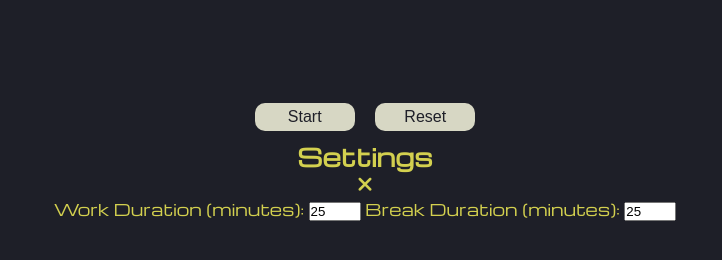
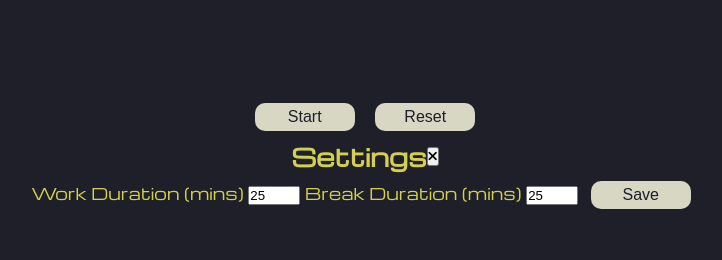
Before and after one commit to DeepsDali/Pomodoro-Timer, a plain HTML site: page index.html in a window 1280 px wide. Shown: the part 378-638 px from the top of the page, without its empty margins (275-997 px from the left). Drawn offline with nearby package versions, Linux system fonts and the light colour scheme.

Commit message:
Add save settings button
Relates #2

```diff
--- a/index.html
+++ b/index.html
@@ -41,15 +41,22 @@
       </section>
     </main>
     <div id="modal" class="modal">
-      <div>
+      <div class="modal-content column">
+        <div class="row">
           <h2>Settings</h2>
-        <button id="setting" class="nav-button">
+          <button id="close">
             <i class="fas fa-close"></i>
           </button>
         </div>
-      <label for="workDurationInput">Work Duration (minutes):</label>
-      <input type="number" id="workDurationInput" value="25" min="1" max="60" />
-      <label for="breakDurationInput">Break Duration (minutes):</label>
+        <label for="workDurationInput">Work Duration (mins)</label>
+        <input
+          type="number"
+          id="workDurationInput"
+          value="25"
+          min="1"
+          max="60"
+        />
+        <label for="breakDurationInput">Break Duration (mins)</label>
         <input
           type="number"
           id="breakDurationInput"
@@ -57,6 +64,8 @@
           min="25"
           max="60"
         />
+        <button class="btn" id="saveSettingsButton">Save</button>
+      </div>
     </div>
     <script src="./main.js"></script>
   </body>
```
Lines whose indentation alone changed are shown as unchanged.
